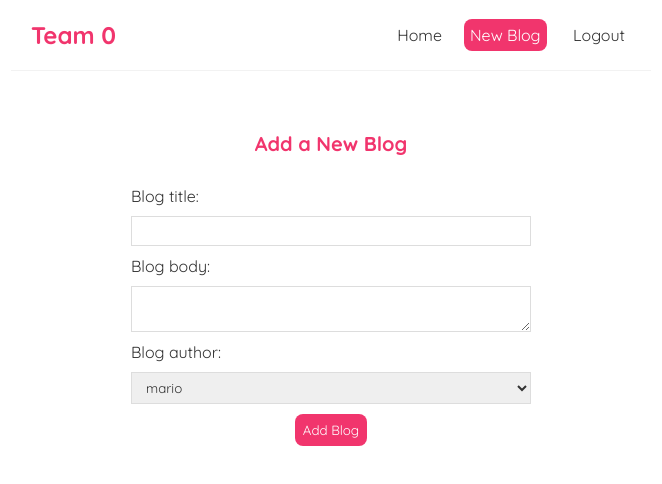
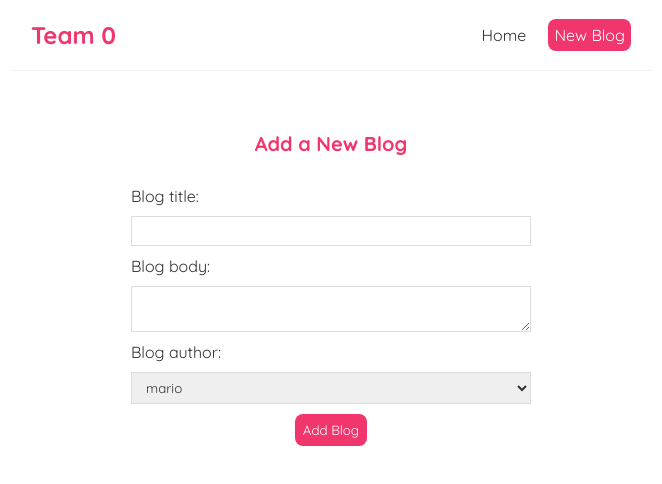
Before and after one commit to nussucommit/team0, a React (Create React App) app in the folder frontend/: page /create in a window 1280 px wide. Shown: the top 484 px of the page, without its empty margins (309-971 px from the left). Built offline with nearby package versions, Linux system fonts and the light colour scheme; the HTML template or start-up script is replaced by a standard one.

Commit message:
Update Navbar.js

```diff
--- a/frontend/src/Navbar.js
+++ b/frontend/src/Navbar.js
@@ -12,7 +12,6 @@ const Navbar = () => {
                     backgroundColor: '#f1356d',
                     borderRadius: '8px',
                 }}>New Blog</Link> {/** first curly brace means dynamic value, inner one for js obeject */}
-                <Link to='/login'>Logout</Link>
             </div>
         </nav>
     );
```
